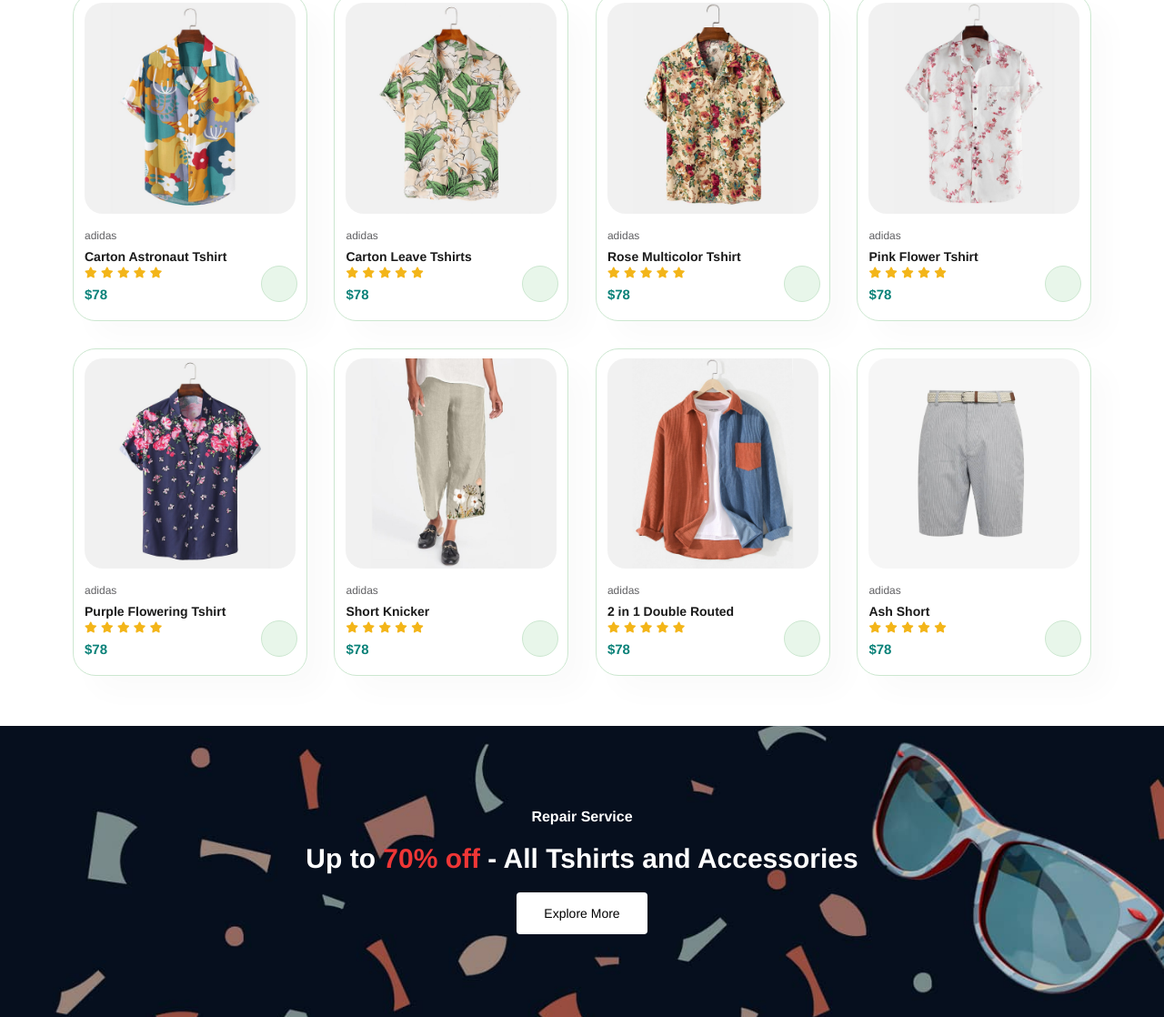
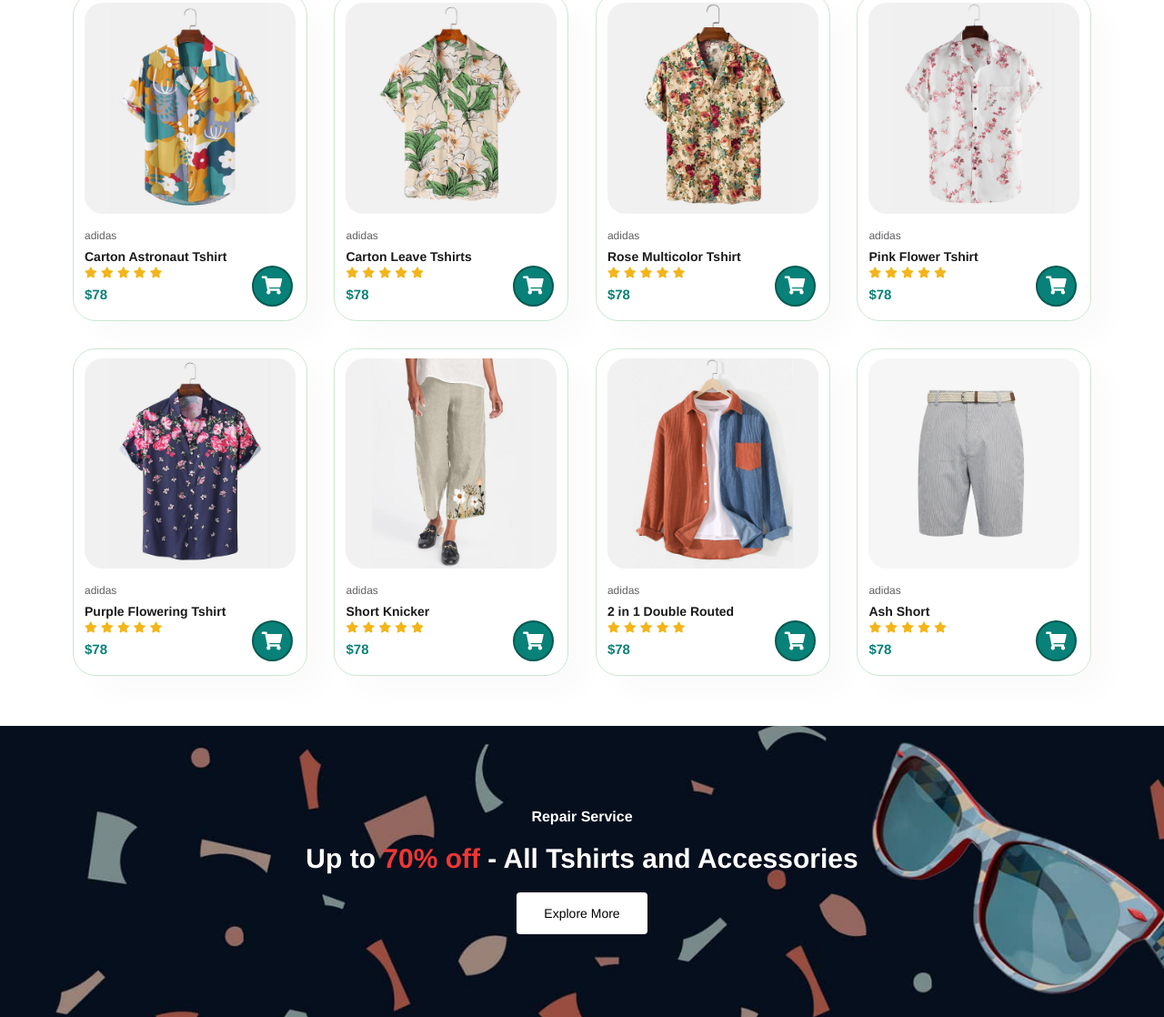
Before and after one commit to Ganesh460-hub/e-commerce-front-end, a plain HTML site: page index.html in a window 1280 px wide. Shown: the part 1215-2333 px from the top of the page at 91% size. Drawn offline with Linux system fonts and the light colour scheme; a web font is replaced by a local one.

Commit message:
Fix cart icons visibility in product section

```diff
--- a/index.html
+++ b/index.html
@@ -481,7 +481,7 @@ document.addEventListener("DOMContentLoaded", () => {
     const cartIcon = document.getElementById("lg-bag");
 
     function updateCartDisplay() {
-    cartItemsDiv.innerHTML = ""; // Clear previous items
+        cartItemsDiv.innerHTML = "";
         let total = 0;
 
         cart.forEach((item, index) => {
@@ -498,25 +498,22 @@ document.addEventListener("DOMContentLoaded", () => {
             `;
 
             cartItemsDiv.appendChild(div);
-
-        // Remove $ sign for calculation
             total += parseFloat(item.price.replace("$",""));
         });
 
         cartTotal.innerText = `Total: $${total}`;
+        cartQuantity.forEach(qty => qty.innerText = cart.length);
 
         // Add event listeners to remove buttons
         const removeButtons = document.querySelectorAll(".remove-item");
         removeButtons.forEach(btn => {
             btn.addEventListener("click", () => {
                 const i = btn.getAttribute("data-index");
-            cart.splice(i, 1); // remove item from cart
-            cartQuantity.forEach(qty => qty.innerText = cart.length);
-            updateCartDisplay(); // refresh cart display
+                cart.splice(i, 1);
+                updateCartDisplay();
             });
         });
     }
-
 
     cartButtons.forEach((btn) => {
         btn.addEventListener("click", () => {
@@ -524,10 +521,6 @@ document.addEventListener("DOMContentLoaded", () => {
             const price = btn.closest(".pro").querySelector(".des h4").innerText;
 
             cart.push({name: product, price: price});
-
-            // Update badge
-            cartQuantity.forEach(qty => qty.innerText = cart.length);
-
             updateCartDisplay();
         });
     });
@@ -538,6 +531,12 @@ document.addEventListener("DOMContentLoaded", () => {
         cartDropdown.style.display = cartDropdown.style.display === "none" ? "block" : "none";
     });
 
+    // Close cart when clicking outside
+    document.addEventListener("click", (e) => {
+        if (!cartDropdown.contains(e.target) && !cartIcon.contains(e.target)) {
+            cartDropdown.style.display = "none";
+        }
+    });
 });
 
 
--- a/style.css
+++ b/style.css
@@ -267,18 +267,22 @@ body{
 }
 
 #product1 .pro .cart{
-    width: 40px;
-    height: 40px;
-    line-height: 40px;
-    border-radius: 50px;
-    background-color: #e8f6ea;
-    font-weight: 500;
-    color: #088178;
-    border: 1px solid #cce7d0;
+    width: 45px;
+    height: 45px;
+    border-radius: 50%;
+    background-color: #088178; /* visible green */
+    color: #fff;                /* icon in white */
+    display: flex;              /* center the icon */
+    align-items: center;
+    justify-content: center;
+    font-size: 20px;
     position: absolute;
-    bottom: 20px;
-    right: 10px;
+    bottom: 15px;
+    right: 15px;
+    cursor: pointer;
+    border: 2px solid #065a50;
 }
+
 
 #banner{
     display: flex;
```
Lines whose indentation alone changed are shown as unchanged.
